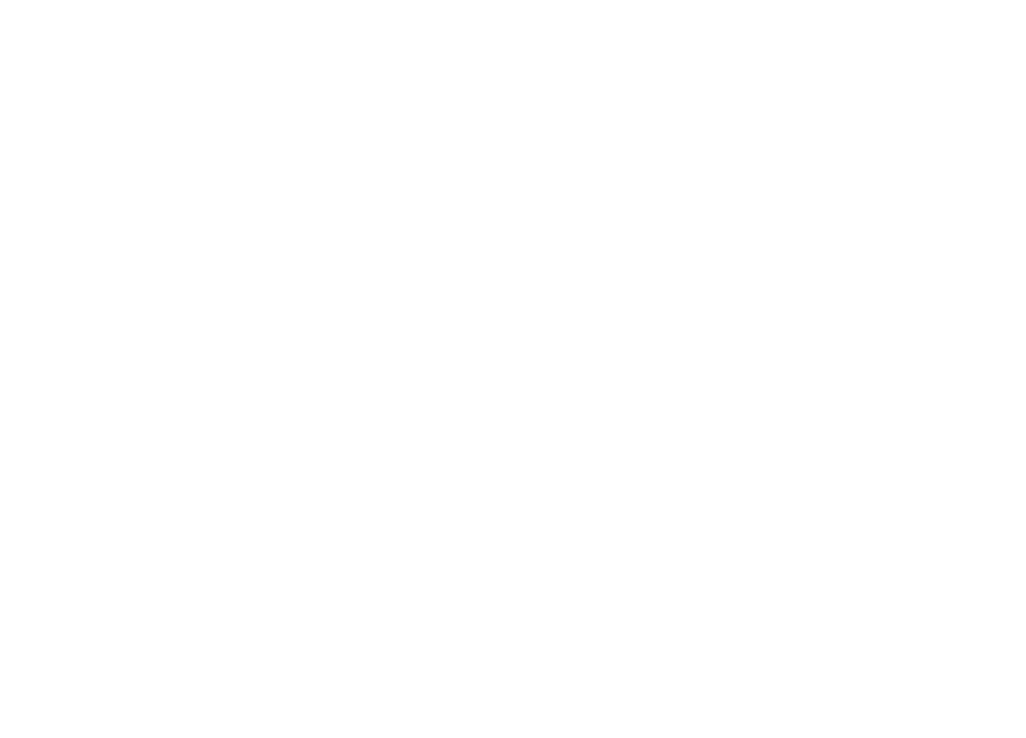
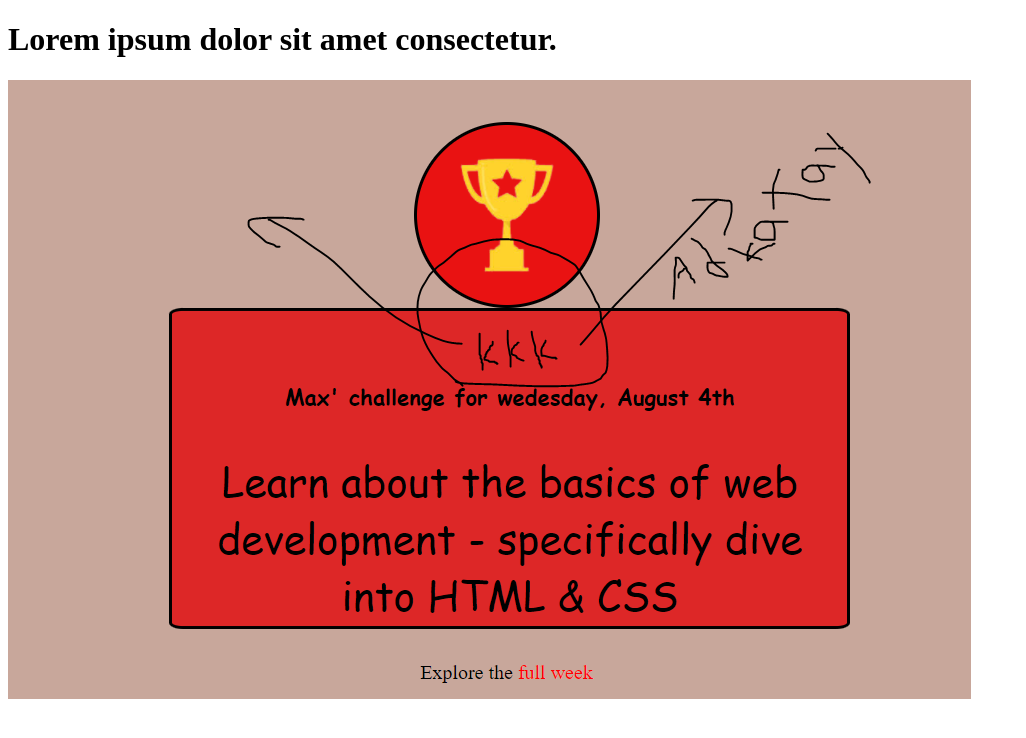
Before and after one commit to halac/new-website, a plain HTML site: page index.html in a window 1280 px wide. Shown: the whole page, without its empty margins (0-1026 px from the left). Drawn offline with Linux system fonts and the light colour scheme.

Commit message:
Updated New Feature Added

```diff
--- a/index.html
+++ b/index.html
@@ -4,9 +4,12 @@
     <meta charset="UTF-8">
     <meta http-equiv="X-UA-Compatible" content="IE=edge">
     <meta name="viewport" content="width=device-width, initial-scale=1.0">
-    <title>Document</title>
+    <title>My Website</title>
 </head>
 <body>
-
+    <header>
+        <h1>Lorem ipsum dolor sit amet consectetur.</h1>
+        <img src="images/saxda.PNG" alt="Saxda Image">
+    </header>
 </body>
 </html>
```
Also changed, not shown: images/saxda.PNG (added).
